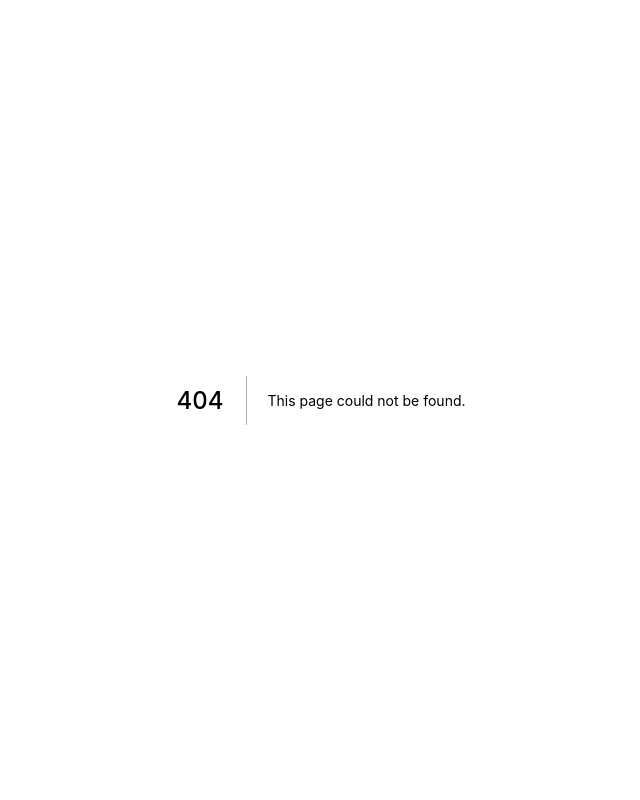
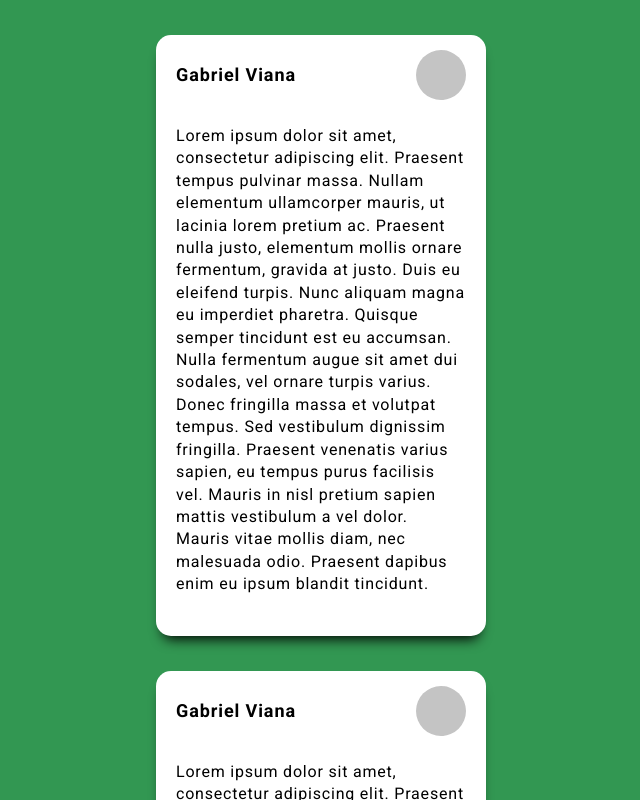
Before and after one commit to vianaz/FF-Hackaton, a Next.js app in the folder front/: page /feed in a window 1280 px wide. Before the commit this address had no page. Shown: the top 800 px of the page, without its empty margins (319-959 px from the left). Built offline with nearby package versions, Linux system fonts and the light colour scheme.

Commit message:
design feed done

```diff
--- /dev/null
+++ b/front/src/components/feedComponents/postContainer.jsx
@@ -0,0 +1,67 @@
+import styled from 'styled-components';
+
+export default function PostContainer() {
+  return (
+    <Container>
+      <Header>
+        <p>Gabriel Viana</p>
+        <div></div>
+      </Header>
+      <Body>
+        <p>
+          Lorem ipsum dolor sit amet, consectetur adipiscing elit. Praesent
+          tempus pulvinar massa. Nullam elementum ullamcorper mauris, ut lacinia
+          lorem pretium ac. Praesent nulla justo, elementum mollis ornare
+          fermentum, gravida at justo. Duis eu eleifend turpis. Nunc aliquam
+          magna eu imperdiet pharetra. Quisque semper tincidunt est eu accumsan.
+          Nulla fermentum augue sit amet dui sodales, vel ornare turpis varius.
+          Donec fringilla massa et volutpat tempus. Sed vestibulum dignissim
+          fringilla. Praesent venenatis varius sapien, eu tempus purus facilisis
+          vel. Mauris in nisl pretium sapien mattis vestibulum a vel dolor.
+          Mauris vitae mollis diam, nec malesuada odio. Praesent dapibus enim eu
+          ipsum blandit tincidunt.
+        </p>
+      </Body>
+    </Container>
+  );
+}
+
+const Container = styled.div`
+  display: flex;
+  flex-direction: column;
+  width: 330px;
+  min-height: 160px;
+  margin-bottom: 35px;
+  padding: 15px 20px;
+  background-color: white;
+  border-radius: 15px;
+  -webkit-box-shadow: 0px 10px 13px -7px #000000,
+    10px 10px 13px -3px rgba(0, 0, 0, 0);
+  box-shadow: 0px 10px 13px -7px #000000, 10px 10px 13px -3px rgba(0, 0, 0, 0);
+`;
+const Header = styled.div`
+  display: flex;
+  justify-content: space-between;
+  align-items: center;
+  div {
+    width: 50px;
+    height: 50px;
+    border-radius: 50%;
+    background-color: #c4c4c4;
+  }
+  p {
+    font-weight: 600;
+    font-family: 'Roboto';
+    font-size: 18px;
+    letter-spacing: 0.05em;
+  }
+`;
+const Body = styled.div`
+  margin-top: 25px;
+  margin-bottom: 25px;
+  p {
+    font-family: 'Roboto';
+    line-height: 1.4em;
+    letter-spacing: 0.05em;
+  }
+`;
--- /dev/null
+++ b/front/src/pages/feed/index.jsx
@@ -0,0 +1,24 @@
+import styled from 'styled-components';
+
+import PostContainer from '../../components/feedComponents/postContainer';
+
+export default function Feed() {
+  const arrayTeste = [1,2,3,4,5]
+  return (
+    <Main>
+      {arrayTeste.map((element, i) => {
+        return <PostContainer key={i} />;
+      })}
+    </Main>
+  );
+}
+
+const Main = styled.main`
+  display: flex;
+  flex-direction: column;
+  align-items: center;
+  min-width: 100vw;
+  min-height: 100vh;
+  padding: 35px;
+  background-color: #329752;
+`;
--- a/front/src/styles/globals.css
+++ b/front/src/styles/globals.css
@@ -1,3 +1,133 @@
+@import url('https://fonts.googleapis.com/css2?family=Roboto:ital,wght@0,100;0,300;0,400;0,500;0,700;0,900;1,100;1,300;1,400;1,500;1,700;1,900&display=swap');
 * {
   box-sizing: border-box;
 }
+/* http://meyerweb.com/eric/tools/css/reset/
+   v2.0 | 20110126
+   License: none (public domain)
+*/
+
+html,
+body,
+div,
+span,
+applet,
+object,
+iframe,
+h1,
+h2,
+h3,
+h4,
+h5,
+h6,
+p,
+blockquote,
+pre,
+a,
+abbr,
+acronym,
+address,
+big,
+cite,
+code,
+del,
+dfn,
+em,
+img,
+ins,
+kbd,
+q,
+s,
+samp,
+small,
+strike,
+strong,
+sub,
+sup,
+tt,
+var,
+b,
+u,
+i,
+center,
+dl,
+dt,
+dd,
+ol,
+ul,
+li,
+fieldset,
+form,
+label,
+legend,
+table,
+caption,
+tbody,
+tfoot,
+thead,
+tr,
+th,
+td,
+article,
+aside,
+canvas,
+details,
+embed,
+figure,
+figcaption,
+footer,
+header,
+hgroup,
+menu,
+nav,
+output,
+ruby,
+section,
+summary,
+time,
+mark,
+audio,
+video {
+  margin: 0;
+  padding: 0;
+  border: 0;
+  font-size: 100%;
+  font: inherit;
+  vertical-align: baseline;
+}
+/* HTML5 display-role reset for older browsers */
+article,
+aside,
+details,
+figcaption,
+figure,
+footer,
+header,
+hgroup,
+menu,
+nav,
+section {
+  display: block;
+}
+body {
+  line-height: 1;
+}
+ol,
+ul {
+  list-style: none;
+}
+blockquote,
+q {
+  quotes: none;
+}
+blockquote:before,
+blockquote:after,
+q:before,
+q:after {
+  content: '';
+  content: none;
+}
+table {
+  border-collapse: collapse;
+  border-spacing: 0;
+}
```
